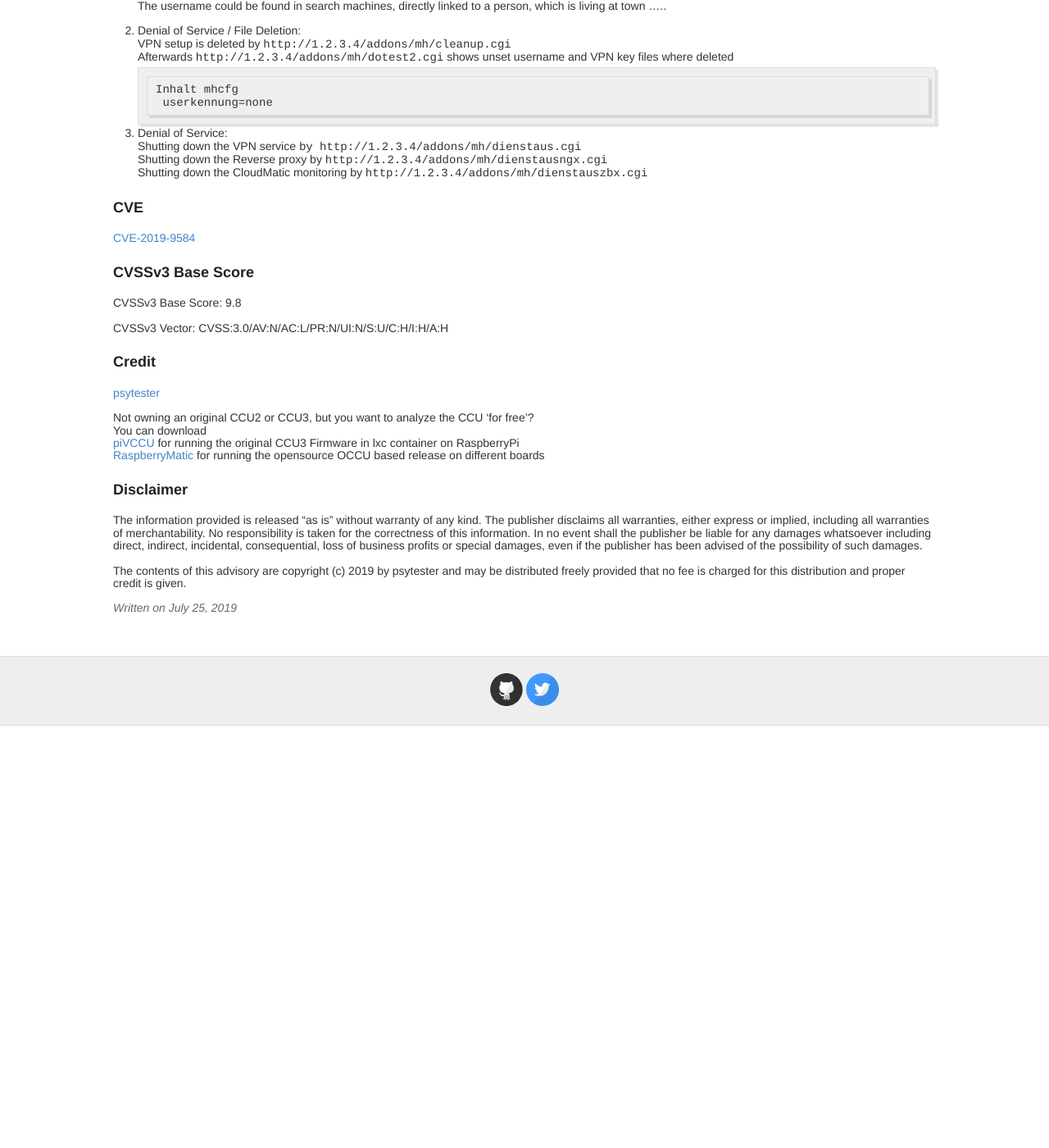
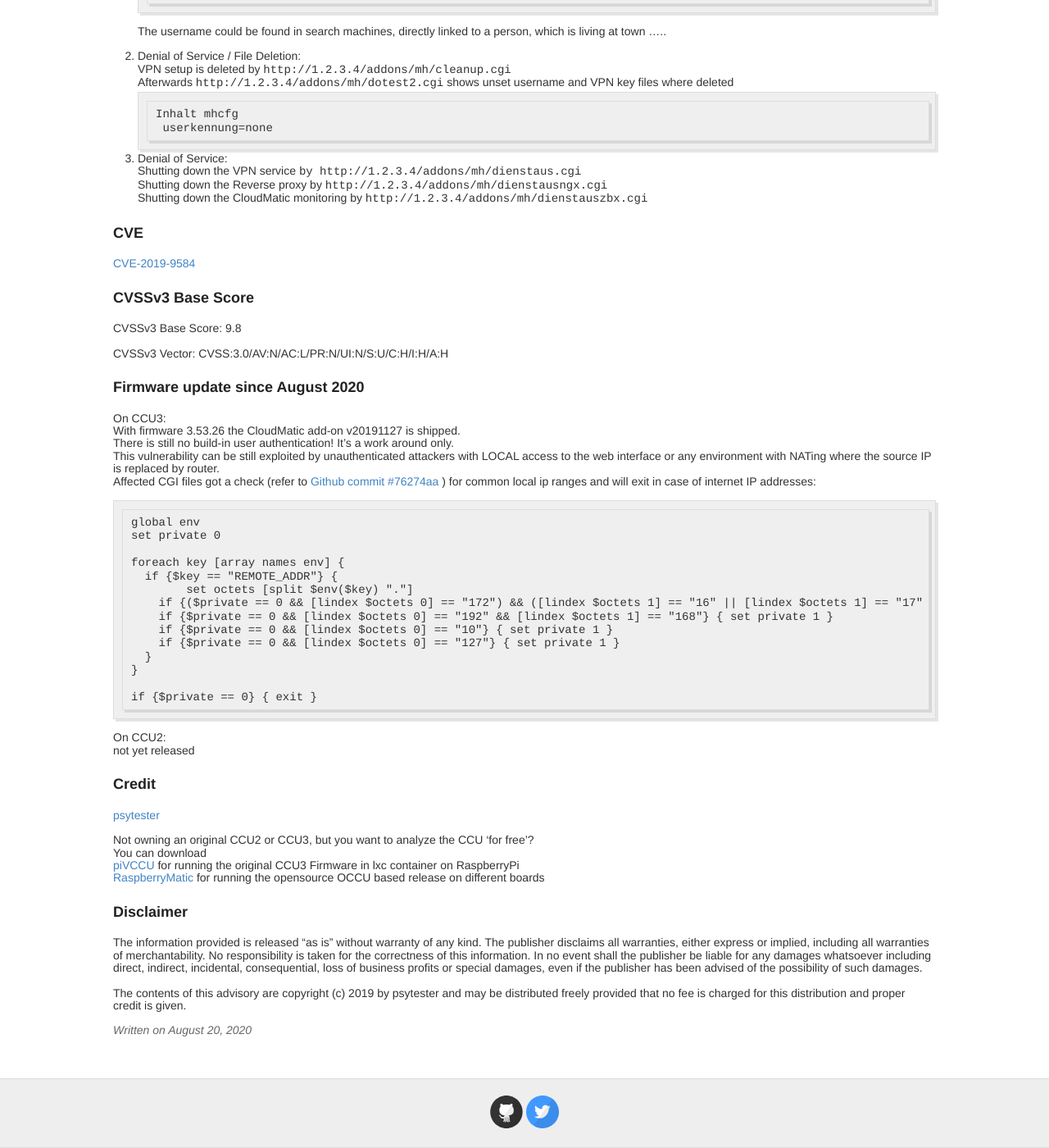
Before and after one commit to psytester/psytester.github.io, a Jekyll site: the page built from _posts/hacking_and_pentests/CVEs/2019-03-27-CVE-2019-9584.md, in a window 1280 px wide and 1400 px high, scrolled down 1608 px. Shown: the whole window at 82% size. Built offline with Jekyll 4.4.1, drawn with Linux system fonts in a browser that asks for light colours; before the commit the page ends 2493 px from its top, so only the background shows below that; some of the changed text lies outside the part shown.

Commit message:
a workaround was released

````diff
--- a/_posts/hacking_and_pentests/CVEs/2019-03-27-CVE-2019-9584.md
+++ b/_posts/hacking_and_pentests/CVEs/2019-03-27-CVE-2019-9584.md
@@ -1,7 +1,7 @@
 ---
 layout: post
 title:  "CVE-2019-9584 eQ-3 Homematic AddOn 'CloudMatic' on CCU2 and CCU3 allows uncontrolled admin access, resulting in the ability to obtain VPN profile details, shutting down the VPN service and to delete the VPN service configuration. This is related to improper access control for all /addons/mh/ pages"
-date:   2019-07-25 22:10:00 MEST
+date:   2020-08-20 21:00:00 MEST
 author: 'psytester'
 ---
 
@@ -21,6 +21,8 @@ author: 'psytester'
 - Vendor eQ-3 response on 11.04.2019 with "not responsible for AddOns"
 - Vendor EASY SmartHome contacted: 21.05.2019
 - Vendor EASY SmartHome confirmation: 22.05.2019
+- Vendor patch CCU2: N.A.
+- Vendor patch CCU3: 3.53.26 since 18.08.2020
 - Vendor patch: n.a. in CCU2 and CCU3, but a first hotpatch as [Github commit #76274aa](https://github.com/EasySmartHome/CloudMatic-CCUAddon/commit/76274aa77bb494aac3b4bfbc6c6e89d382852a96)
 - Vendor EASY SmartHome Reference: [Github issue #8](https://github.com/EasySmartHome/CloudMatic-CCUAddon/issues/8)
 - Affected Firmware version of CCU2: 2.35.16, 2.41.5, 2.41.8, 2.41.9, 2.45.6, 2.45.7, 2.47.10, 2.47.12, 2.47.15, 2.47.18, 2.47.20, 2.49.17 tested
@@ -100,6 +102,32 @@ CVSSv3 Base Score: 9.8
 
 CVSSv3 Vector: CVSS:3.0/AV:N/AC:L/PR:N/UI:N/S:U/C:H/I:H/A:H
 
+# Firmware update since August 2020
+On CCU3:<br>
+With firmware 3.53.26 the CloudMatic add-on v20191127 is shipped.<br>
+There is still no build-in user authentication! It's a work around only.<br>
+This vulnerability can be still exploited by unauthenticated attackers with LOCAL access to the web interface or any environment with NATing where the source IP is replaced by router.<br>
+Affected CGI files got a check (refer to [Github commit #76274aa](https://github.com/EasySmartHome/CloudMatic-CCUAddon/commit/76274aa77bb494aac3b4bfbc6c6e89d382852a96) ) for common local ip ranges and will exit in case of internet IP addresses:<br>
+```
+global env
+set private 0
+
+foreach key [array names env] {
+  if {$key == "REMOTE_ADDR"} {
+  	set octets [split $env($key) "."]
+    if {($private == 0 && [lindex $octets 0] == "172") && ([lindex $octets 1] == "16" || [lindex $octets 1] == "17" || [lindex $octets 1] == "18" || [lindex $octets 1] == "19" || [lindex $octets 1] == "20" || [lindex $octets 1] == "21" || [lindex $octets 1] == "22" || [lindex $octets 1] == "23" || [lindex $octets 1] == "24" || [lindex $octets 1] == "25" || [lindex $octets 1] == "26" || [lindex $octets 1] == "27" || [lindex $octets 1] == "28" || [lindex $octets 1] == "29" || [lindex $octets 1] == "30" || [lindex $octets 1] == "31")} { set private 1 }
+    if {$private == 0 && [lindex $octets 0] == "192" && [lindex $octets 1] == "168"} { set private 1 }
+    if {$private == 0 && [lindex $octets 0] == "10"} { set private 1 }
+    if {$private == 0 && [lindex $octets 0] == "127"} { set private 1 }
+  }
+}
+
+if {$private == 0} { exit }
+```
+
+On CCU2:<br>
+not yet released
+
 # Credit
 
 [psytester](https://psytester.github.io)
````
